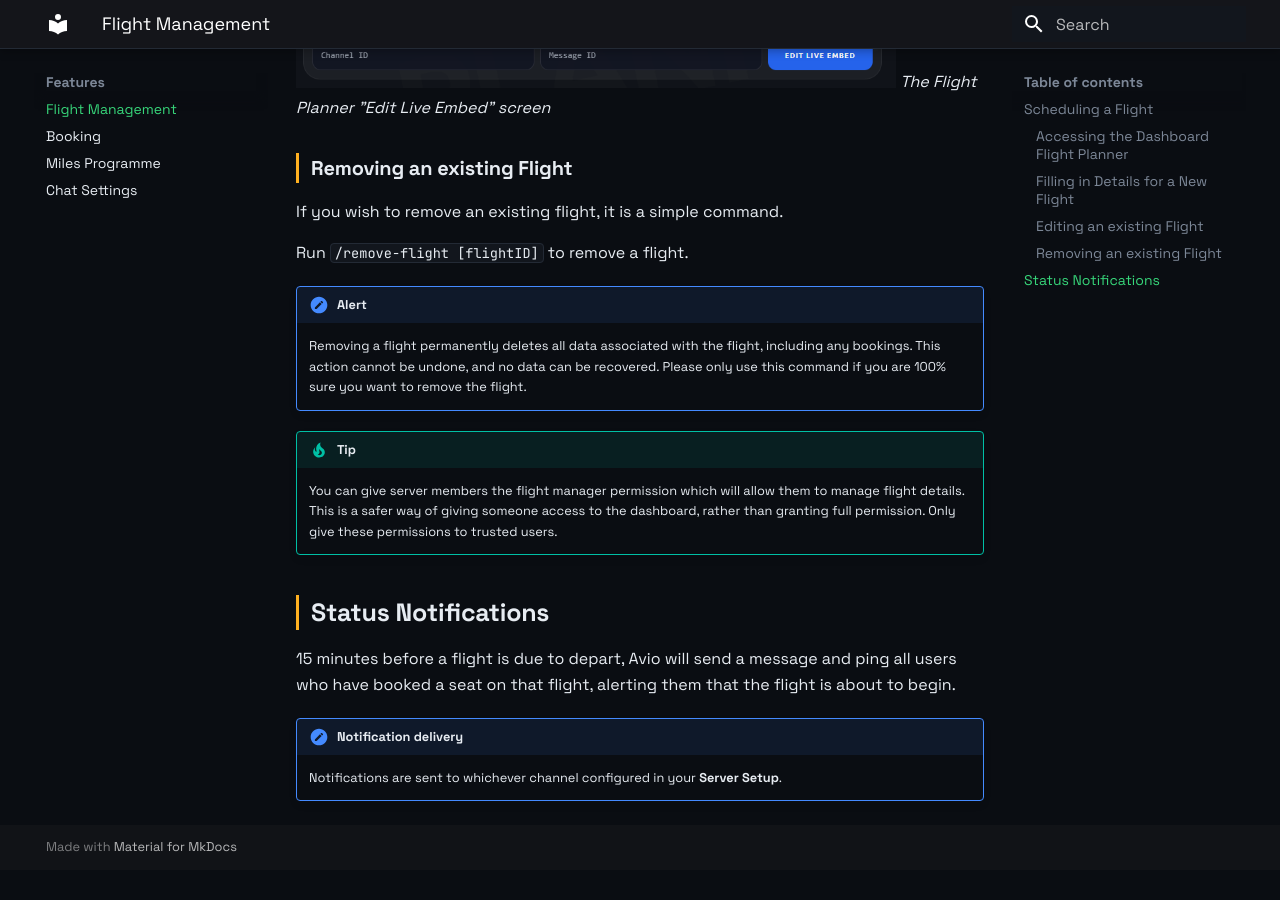
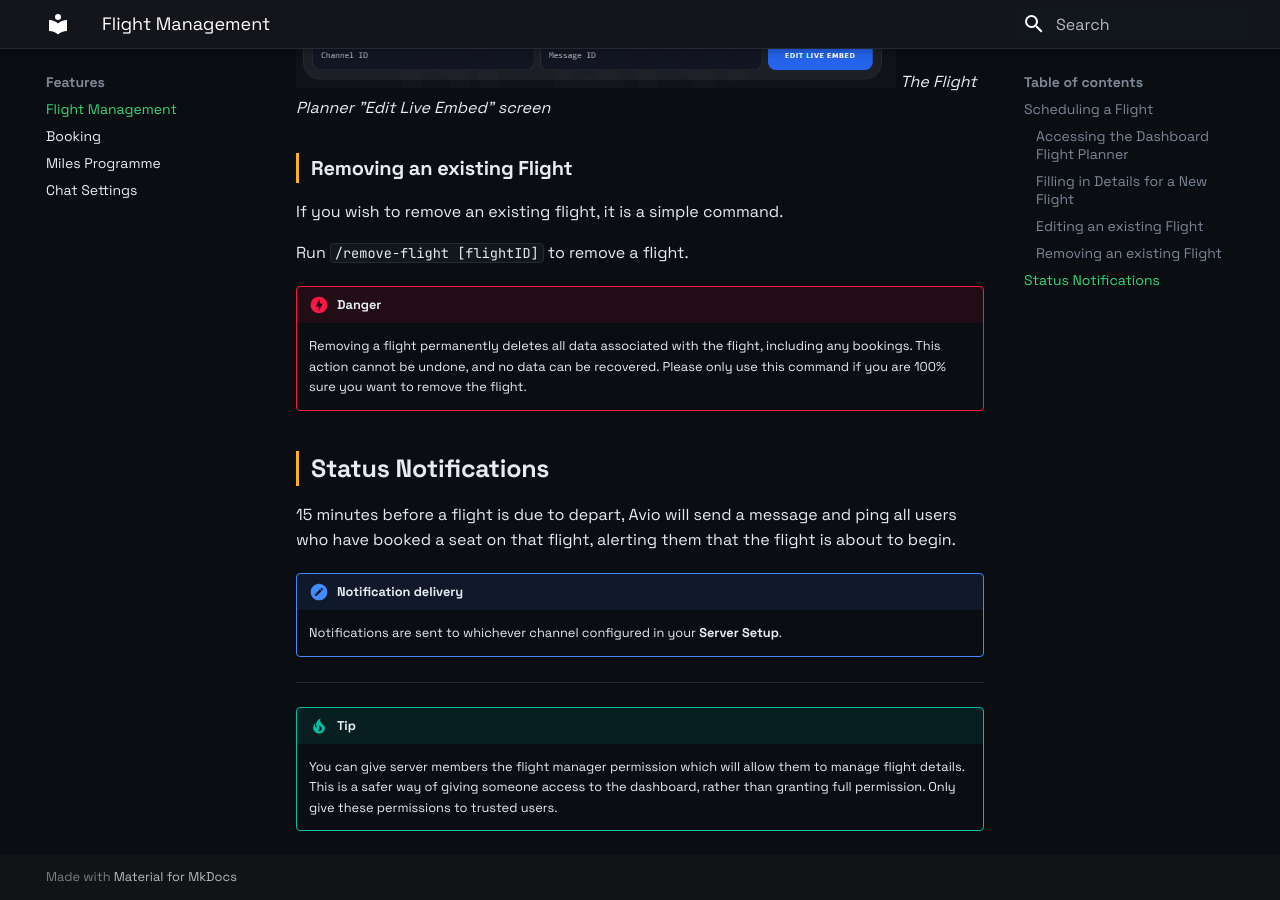
Before and after one commit to fudgemss/avio-wiki, an MkDocs documentation site: the page built from docs/features/flight-management.md, in a window 1280 px wide and 900 px high, scrolled down 1715 px. Built offline with MkDocs 1.6.1 and Material for MkDocs 9.7.7, drawn with Linux system fonts in a browser that asks for light colours; before the commit the page ends 2585 px from its top, so only the background shows below that; some of the changed lines change nothing that is shown.

Commit message:
Update flight-management.md

```diff
--- a/docs/features/flight-management.md
+++ b/docs/features/flight-management.md
@@ -62,17 +62,12 @@ If you wish to remove an existing flight, it is a simple command.
 
 Run `/remove-flight [flightID]` to remove a flight.
 
-!!! alert Action CANNOT be undone
+!!! danger Action CANNOT be undone
     Removing a flight permanently deletes all data associated with the flight, including any bookings.
     This action cannot be undone, and no data can be recovered.
     Please only use this command if you are 100% sure you want to remove the flight.
 
 
-
-!!! tip
-    You can give server members the flight manager permission which will allow them to manage flight details.
-    This is a safer way of giving someone access to the dashboard, rather than granting full permission.
-    Only give these permissions to trusted users.
 
 ## Status Notifications
 
@@ -81,3 +76,10 @@ alerting them that the flight is about to begin.
 
 !!! note "Notification delivery"
     Notifications are sent to whichever channel configured in your **Server Setup**.
+
+---
+
+!!! tip
+    You can give server members the flight manager permission which will allow them to manage flight details.
+    This is a safer way of giving someone access to the dashboard, rather than granting full permission.
+    Only give these permissions to trusted users.
```
